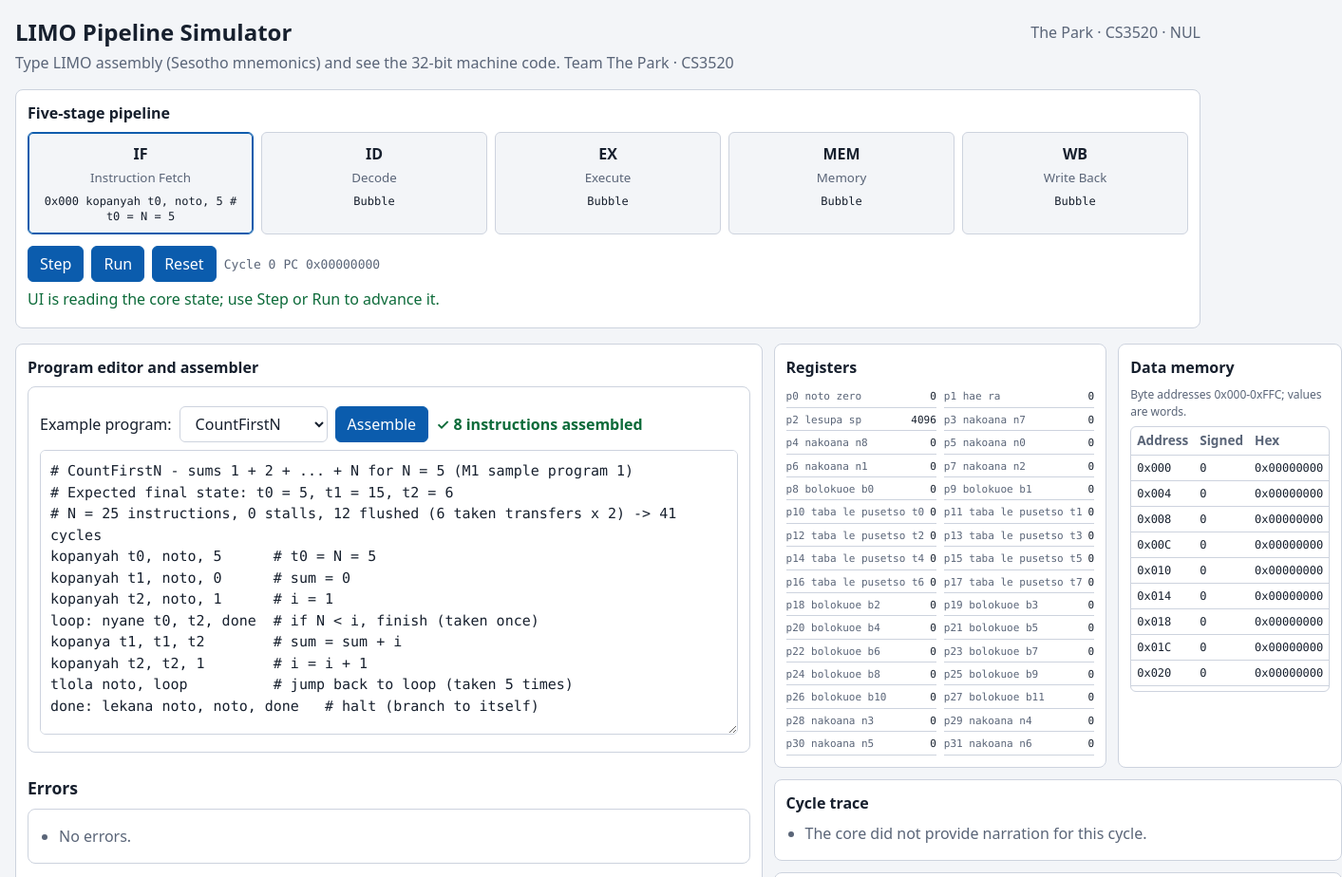
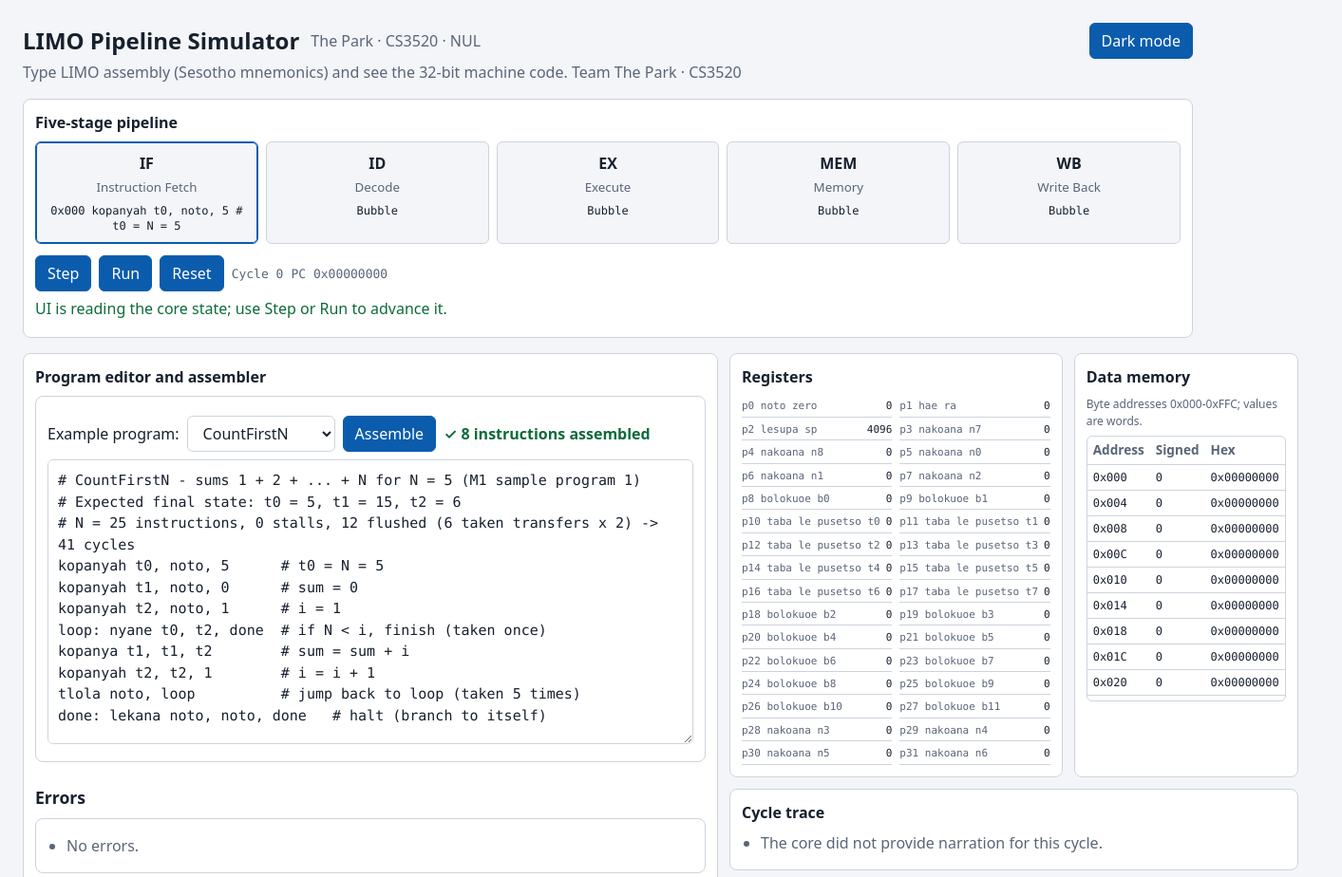
Before and after one commit to LeetoMotloheloaJoseph40/LIMO-ThePark, a website: page src/index.html in a window 1280 px wide. Shown: the top 924 px of the page at 95% size, 1413 px wide, since content can reach past the window. Drawn offline with Linux system fonts and the light colour scheme.

Commit message:
Center simulator layout and add theme switch

```diff
--- a/src/index.html
+++ b/src/index.html
@@ -4,16 +4,25 @@
 <meta charset="utf-8">
 <meta name="viewport" content="width=device-width, initial-scale=1, viewport-fit=cover">
 <title>LIMO Pipeline Simulator · The Park</title>
+<script>
+try {
+  const savedTheme = localStorage.getItem('limo-theme');
+  const systemTheme = window.matchMedia('(prefers-color-scheme: dark)').matches ? 'dark' : 'light';
+  document.documentElement.dataset.theme = savedTheme === 'dark' || savedTheme === 'light' ? savedTheme : systemTheme;
+} catch {
+  document.documentElement.dataset.theme = 'light';
+}
+</script>
 <style>
-:root{--bg:#f3f5f8;--fg:#17202e;--muted:#5a6578;--card:#fff;--line:#cdd3de;--accent:#0b5cad;--err:#a4161a;--ok:#0d6b3a;
+:root{color-scheme:light;--bg:#f3f5f8;--fg:#17202e;--muted:#5a6578;--card:#fff;--line:#cdd3de;--accent:#0b5cad;--err:#a4161a;--ok:#0d6b3a;
 --c-opcode:#ffd6d6;--c-rd:#cfe4ff;--c-f3:#fff0b3;--c-rs1:#cdf2d6;--c-rs2:#e3d9ff;--c-f7:#ffd9ee;--c-imm:#dfe3ea;
 box-sizing:border-box;padding-top:env(safe-area-inset-top,0px);padding-bottom:env(safe-area-inset-bottom,0px)}
-@media(prefers-color-scheme:dark){:root:not([data-theme="light"]){--bg:#0f141c;--fg:#e4e8f0;--muted:#9aa5b8;--card:#171e2b;--line:#33405a;--accent:#7db4ff;--err:#ff9a94;--ok:#7be0a4;
---c-opcode:#6b2b33;--c-rd:#1f4573;--c-f3:#6a561a;--c-rs1:#1f5736;--c-rs2:#48377d;--c-f7:#6b2d57;--c-imm:#3b4252}}
+:root[data-theme="dark"]{color-scheme:dark;--bg:#0f141c;--fg:#e4e8f0;--muted:#9aa5b8;--card:#171e2b;--line:#33405a;--accent:#7db4ff;--err:#ff9a94;--ok:#7be0a4;
+--c-opcode:#6b2b33;--c-rd:#1f4573;--c-f3:#6a561a;--c-rs1:#1f5736;--c-rs2:#48377d;--c-f7:#6b2d57;--c-imm:#3b4252}
 *{box-sizing:border-box}
 html{scroll-padding-top:env(safe-area-inset-top,0px)}
 body{margin:0;background:var(--bg);color:var(--fg);font:16px/1.5 system-ui,-apple-system,"Segoe UI",Roboto,sans-serif}
-main{max-width:1440px;margin:0 auto;padding:16px}
+main{width:min(100%,1360px);margin-inline:auto;padding:clamp(12px,2vw,24px)}
 h1{font-size:1.5rem;margin:0}h2{font-size:1.1rem;margin:24px 0 8px}
 .sub{color:var(--muted);margin:2px 0 16px}
 .card{background:var(--card);border:1px solid var(--line);border-radius:8px;padding:12px}
@@ -34,7 +43,8 @@ code,.mono{font-family:ui-monospace,Consolas,Menlo,monospace}
 .opcode{background:var(--c-opcode)}.rd{background:var(--c-rd)}.f3{background:var(--c-f3)}.rs1{background:var(--c-rs1)}.rs2{background:var(--c-rs2)}.f7{background:var(--c-f7)}.imm{background:var(--c-imm)}
 .legend{display:flex;flex-wrap:wrap;gap:6px;margin:8px 0}
 .topbar{display:flex;justify-content:space-between;align-items:center;gap:12px;flex-wrap:wrap}
-.workspace{display:grid;grid-template-columns:minmax(0,1.4fr) minmax(300px,.8fr);gap:12px;align-items:start}
+.topbar-title{display:flex;align-items:center;gap:12px;flex-wrap:wrap}
+.workspace{display:grid;grid-template-columns:minmax(0,1.2fr) minmax(340px,.8fr);gap:12px;align-items:start}
 .stack{display:grid;gap:12px}
 .panel-title{margin:0 0 8px;font-size:1rem}
 .editor textarea{min-height:300px}
@@ -68,13 +78,14 @@ code,.mono{font-family:ui-monospace,Consolas,Menlo,monospace}
 .register-value .changed-mark{color:var(--accent)}
 .memory-summary{font-size:12px;color:var(--muted);margin:0 0 6px}
 .section{margin:16px 0}
-@media(max-width:800px){.workspace{grid-template-columns:1fr}.editor textarea{min-height:220px}}
+button:focus-visible,select:focus-visible,textarea:focus-visible{outline:3px solid var(--accent);outline-offset:2px}
+@media(max-width:960px){.workspace{grid-template-columns:1fr}.editor textarea{min-height:220px}}
 @media(max-width:520px){main{padding:12px}.state-grid{grid-template-columns:1fr}.stages{grid-template-columns:repeat(2,1fr)}.stages .stage:last-child{grid-column:1/-1}}
 </style>
 </head>
 <body>
 <main>
-<div class="topbar"><h1>LIMO Pipeline Simulator</h1><span class="hint">The Park · CS3520 · NUL</span></div>
+<div class="topbar"><div class="topbar-title"><h1>LIMO Pipeline Simulator</h1><span class="hint">The Park · CS3520 · NUL</span></div><button id="theme-toggle" type="button" aria-label="Switch to dark mode" aria-pressed="false">Dark mode</button></div>
 <p class="sub">Type LIMO assembly (Sesotho mnemonics) and see the 32-bit machine code. Team The Park · CS3520</p>
 
 <section class="section card" aria-labelledby="pipeline-heading">
@@ -1402,6 +1413,23 @@ return { createState, reset, step };
 
 const $ = (id) => document.getElementById(id);
 
+function setTheme(theme, save = false) {
+  const dark = theme === 'dark';
+  document.documentElement.dataset.theme = dark ? 'dark' : 'light';
+  const button = $('theme-toggle');
+  button.textContent = dark ? 'Light mode' : 'Dark mode';
+  button.setAttribute('aria-label', dark ? 'Switch to light mode' : 'Switch to dark mode');
+  button.setAttribute('aria-pressed', String(dark));
+  if (save) {
+    try { localStorage.setItem('limo-theme', dark ? 'dark' : 'light'); } catch { /* Theme still works for this page view. */ }
+  }
+}
+
+setTheme(document.documentElement.dataset.theme || 'light');
+$('theme-toggle').addEventListener('click', () => {
+  setTheme(document.documentElement.dataset.theme === 'dark' ? 'light' : 'dark', true);
+});
+
 // make an element with a class and some text
 function el(tag, cls, text) {
   const e = document.createElement(tag);
```
Also changed, not shown: AI_USE.md (+1 -0 lines), page.template.html (+35 -7 lines).
